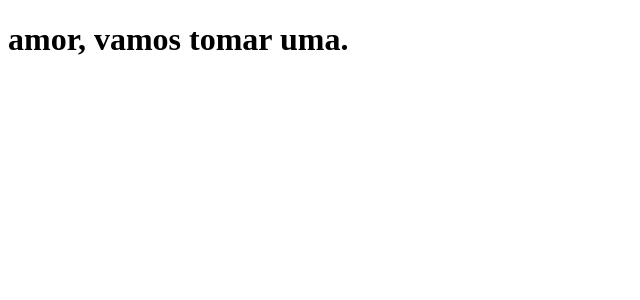
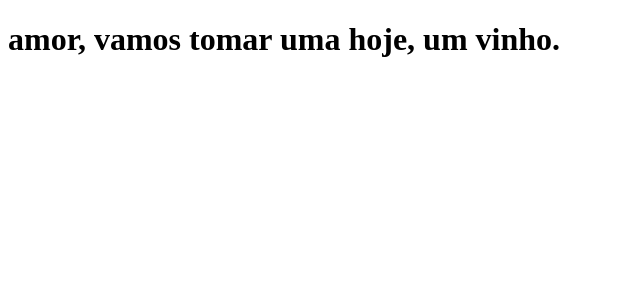
Before and after one commit to marceloairesdasneves/clone-tabnews, a Next.js app: page / in a window 1280 px wide. Shown: the top 300 px of the page, without its empty margins (0-640 px from the left). Built offline with nearby package versions, Linux system fonts and the light colour scheme.

Commit message:
Your commit message

```diff
--- a/pages/index.js
+++ b/pages/index.js
@@ -1,4 +1,4 @@
 function Home() {
-  return <h1>amor, vamos tomar uma.</h1>;
+  return <h1>amor, vamos tomar uma hoje, um vinho.</h1>;
 }
 export default Home;
```
